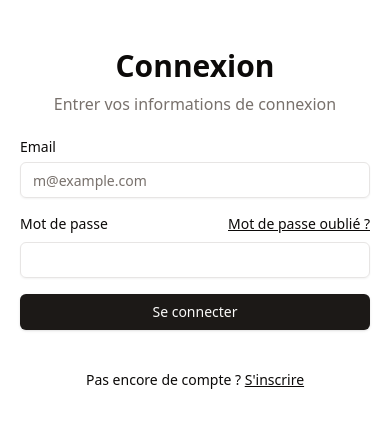
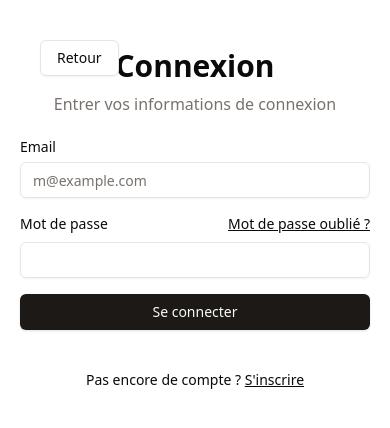
Before and after one commit to DopeCloudd/facture-facile, a React (Vite) app in the folder frontend/: page /login in a window 390 px wide. Shown: the top 428 px of the page. Built offline with nearby package versions, Linux system fonts and the light colour scheme.

Commit message:
add right bg and text

```diff
--- a/frontend/src/pages/login.tsx
+++ b/frontend/src/pages/login.tsx
@@ -40,8 +40,13 @@ export function Login() {
   };
 
   return (
-    <div className="w-full lg:grid lg:min-h-[600px] lg:grid-cols-2 xl:min-h-[800px]">
-      <div className="flex items-center justify-center py-12">
+    <div className="w-full h-full lg:grid lg:min-h-[600px] lg:grid-cols-2 xl:min-h-[800px]">
+      <div className="flex items-center justify-center py-12 relative">
+        <Button className="absolute top-10 left-10" variant={'outline'}>
+          <Link to="/" className="flex items-center gap-2">
+            Retour
+          </Link>
+        </Button>
         <div className="mx-auto grid w-[350px] gap-6">
           <div className="grid gap-2 text-center">
             <h1 className="text-3xl font-bold">Connexion</h1>
@@ -78,7 +83,11 @@ export function Login() {
         </div>
       </div>
       <div className="hidden bg-muted lg:block">
-        <img src="/placeholder.svg" alt="Image" width="1920" height="1080" className="h-full w-full object-cover dark:brightness-[0.2] dark:grayscale" />
+        <div className="relative h-full w-full flex flex-col justify-center items-center bg-muted gap-6">
+          <img src="/assets/bg-auth.jpg" alt="Image" width="1920" height="1080" className="h-full w-full object-cover absolute top-0 left-0" />
+          <h1 className="text-8xl font-bold text-white z-10 text-center">Facture Facile</h1>
+          <span className="text-white text-xl italic z-10">“ La facturation n'a jamais été aussi simple. „</span>
+        </div>
       </div>
     </div>
   );
--- a/frontend/src/pages/register.tsx
+++ b/frontend/src/pages/register.tsx
@@ -43,8 +43,13 @@ export function Register() {
   };
 
   return (
-    <div className="w-full lg:grid lg:min-h-[600px] lg:grid-cols-2 xl:min-h-[800px]">
-      <div className="flex items-center justify-center py-12">
+    <div className="w-full h-full lg:grid lg:min-h-[600px] lg:grid-cols-2 xl:min-h-[800px]">
+      <div className="flex items-center justify-center py-12 relative">
+        <Button className="absolute top-10 left-10" variant={'outline'}>
+          <Link to="/" className="flex items-center gap-2">
+            Retour
+          </Link>
+        </Button>
         <div className="mx-auto grid w-[350px] gap-6">
           <div className="grid gap-2 text-center">
             <h1 className="text-3xl font-bold">S'inscrire</h1>
@@ -86,7 +91,11 @@ export function Register() {
       </div>
 
       <div className="hidden bg-muted lg:block">
-        <img src="/placeholder.svg" alt="Image" width="1920" height="1080" className="h-full w-full object-cover dark:brightness-[0.2] dark:grayscale" />
+        <div className="relative h-full w-full flex flex-col justify-center items-center bg-muted gap-6">
+          <img src="/assets/bg-auth.jpg" alt="Image" width="1920" height="1080" className="h-full w-full object-cover absolute top-0 left-0" />
+          <h1 className="text-8xl font-bold text-white z-10 text-center">Facture Facile</h1>
+          <span className="text-white text-xl italic z-10">“ La facturation n'a jamais été aussi simple. „</span>
+        </div>
       </div>
     </div>
   );
```
Also changed, not shown: frontend/public/assets/bg-auth.jpg (added).
